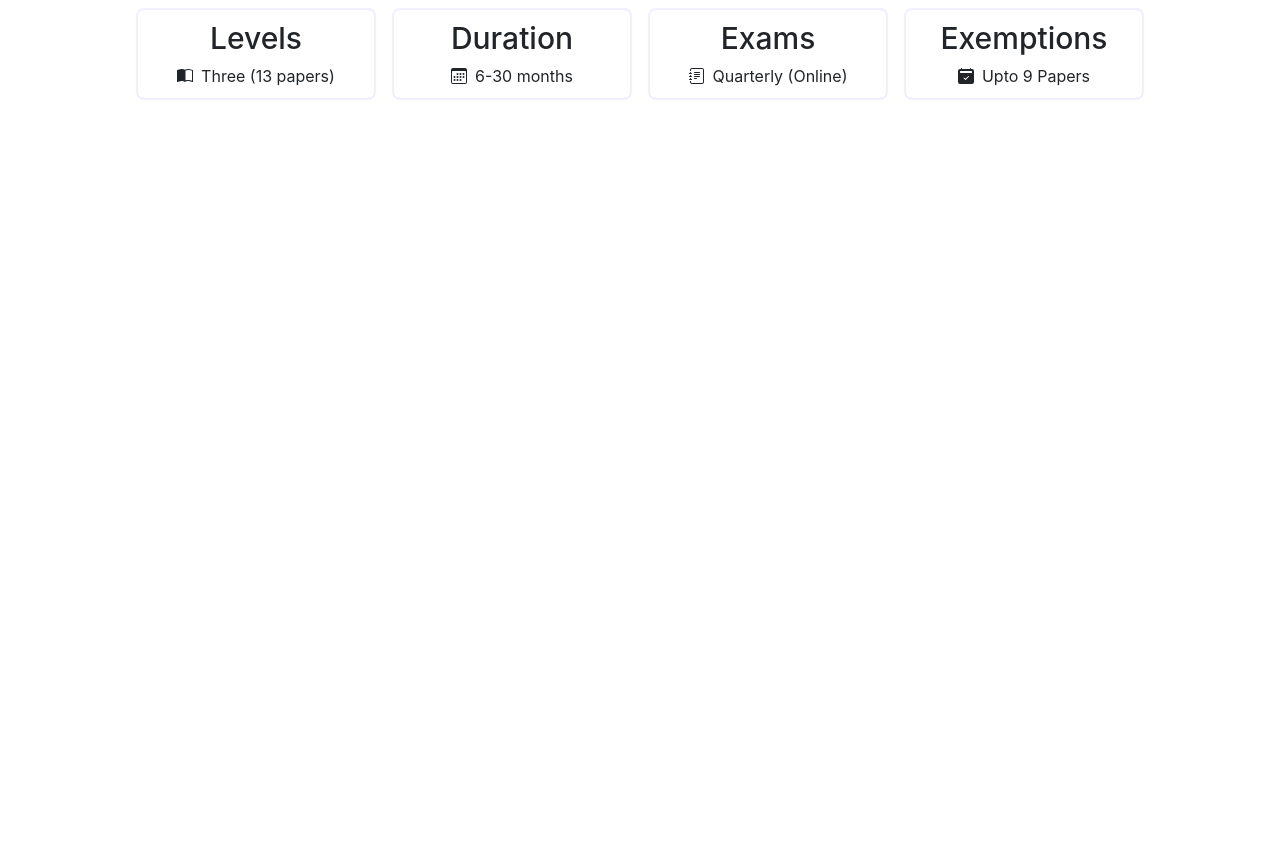
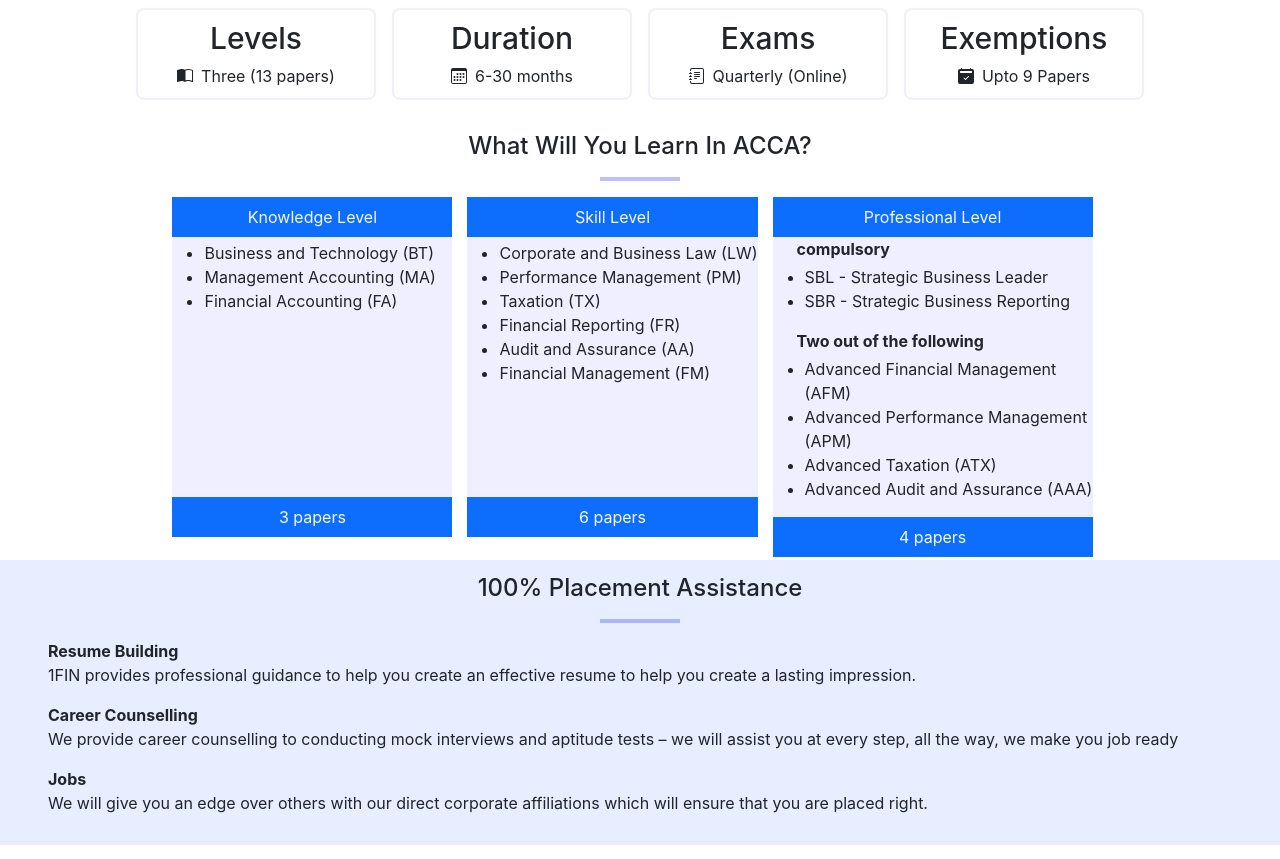
Before and after one commit to sunoth/acca, a React (Create React App) app: page / in a window 1280 px wide. Shown: the part 840-1699 px from the top of the page. Before the commit the page ends 948 px from the top, so only its background shows below. Built offline with nearby package versions, Linux system fonts and the light colour scheme.

Commit message:
Add Placement and Learn in ACCA Components

```diff
--- a/src/App.js
+++ b/src/App.js
@@ -2,16 +2,20 @@ import './App.css';
 import ACCAEligibility from './components/ACCAEligibility';
 import BecomeACCAin18Months from './components/BecomeACCAin18Months';
 import Header from './components/Header';
+import PlacementAssistance from './components/PlacementAssistance';
+import WhatWillYouLearnInACCA from './components/WhatWillYouLearnInACCA';
 
 import WhyChooseUs from './components/WhyChooseUs';
 
 function App() {
   return (
     <div className="App">
-      <Header/>
-      <BecomeACCAin18Months/>
-      <WhyChooseUs/>
+      <Header />
+      <BecomeACCAin18Months />
+      <WhyChooseUs />
       <ACCAEligibility />
+      <WhatWillYouLearnInACCA />
+      <PlacementAssistance />
     </div>
   );
 }
--- /dev/null
+++ b/src/components/PlacementAssistance/index.css
@@ -0,0 +1,8 @@
+.placement-assistance-container {
+    background-color:#e6eeff;
+    margin-top: 8px;
+    padding-top: 14px;
+    width: 100%;
+    padding-bottom: 14px;
+    margin-bottom: 14px;
+}
--- /dev/null
+++ b/src/components/PlacementAssistance/index.js
@@ -0,0 +1,30 @@
+import './index.css'
+
+function PlacementAssistance(){
+    return(
+        <div className='placement-assistance-container'>
+            <div className='d-flex flex-column align-items-center'>
+                <h1 className='wcu-heading'>100% Placement Assistance</h1>
+                <hr className='wcu-underline'/>
+            </div>
+            <div className='text-start ps-3 ps-sm-5'>
+                <p className='fw-bold m-0'>Resume Building</p>
+                <p>1FIN provides professional guidance to help you create an effective resume to help you create a lasting impression.</p>
+            </div>
+            <div className='text-start ps-3 ps-sm-5'>
+                <p className='fw-bold m-0'>Career Counselling</p>
+                <p>
+                    We provide career counselling to conducting mock interviews and aptitude tests – we will assist you at every step, all the way, we make you job ready
+                </p>
+            </div>
+            <div className='text-start ps-3 ps-sm-5'>
+                <p className='fw-bold m-0'>Jobs</p>
+                <p>
+                    We will give you an edge over others with our direct corporate affiliations which will ensure that you are placed right.
+                </p>
+            </div>
+        </div>
+    )
+}
+
+export default PlacementAssistance
--- /dev/null
+++ b/src/components/WhatWillYouLearnInACCA/index.css
@@ -0,0 +1,12 @@
+.learn-acca-container {
+    background-color: #efefff;
+    min-width: 280px;
+    max-width: 320px;
+    display: flex;
+    flex-direction: column;
+    justify-content: space-between;
+    align-items: center;
+    height: 340px;
+    margin-right: 15px;
+    margin-bottom: 15px;
+}
--- /dev/null
+++ b/src/components/WhatWillYouLearnInACCA/index.js
@@ -0,0 +1,64 @@
+
+import './index.css'
+
+function WhatWillYouLearnInACCA() {
+    return(
+        <div className='mt-4 d-flex flex-column align-items-center'>
+            <h1 className='wcu-heading'>What Will You Learn In ACCA?</h1>
+            <hr className='wcu-underline' />
+            <div className='d-md-flex flex-wrap justify-content-center'>
+                <div className='learn-acca-container'>
+                    <div className='w-100'>
+                        <div className='bg-primary text-light p-2'>Knowledge Level</div>
+                        <ul className='text-start mt-1'>
+                            <li>Business and Technology (BT)</li>
+                            <li>Management Accounting (MA)</li>
+                            <li>Financial Accounting (FA)</li>
+                        </ul>
+                    </div>
+                    <div className='w-100'>
+                        <div className='bg-primary text-light p-2'>3 papers</div>
+                    </div>
+                </div>
+                <div className='learn-acca-container'>
+                    <div className='w-100'>
+                        <div className='bg-primary text-light p-2'>Skill Level</div>
+                        <ul className='text-start mt-1'>
+                            <li>Corporate and Business Law (LW)</li>
+                            <li>Performance Management (PM)</li>
+                            <li>Taxation (TX)</li>
+                            <li>Financial Reporting (FR)</li>
+                            <li>Audit and Assurance (AA)</li>
+                            <li>Financial Management (FM)</li>
+                        </ul>
+                    </div>
+                    <div className='w-100'>
+                        <div className='bg-primary text-light p-2'>6 papers</div>
+                    </div>
+                </div>
+                <div className='learn-acca-container'>
+                    <div className='w-100'>
+                        <div className='bg-primary text-light p-2'>Professional Level</div>
+                        <p className='ps-4 m-0 text-start fw-bold'>compulsory</p>
+                        <ul className='text-start mt-1'>
+                            <li>SBL - Strategic Business Leader</li>
+                            <li>SBR - Strategic Business Reporting</li>
+                        </ul>
+                        <p className='ps-4 m-0 text-start fw-bold'>Two out of the following</p>
+                        <ul className='text-start mt-1'>
+                            <li className='fs-6'>Advanced Financial Management (AFM)</li>
+                            <li>Advanced Performance Management (APM)</li>
+                            <li>Advanced Taxation (ATX)</li>
+                            <li>Advanced Audit and Assurance (AAA)</li>
+                        </ul>
+                    </div>
+                    <div className='w-100'>
+                        <div className='bg-primary text-light p-2'>4 papers</div>
+                    </div>
+                </div>
+            </div>
+        </div>
+    )
+}
+
+export default WhatWillYouLearnInACCA
```
